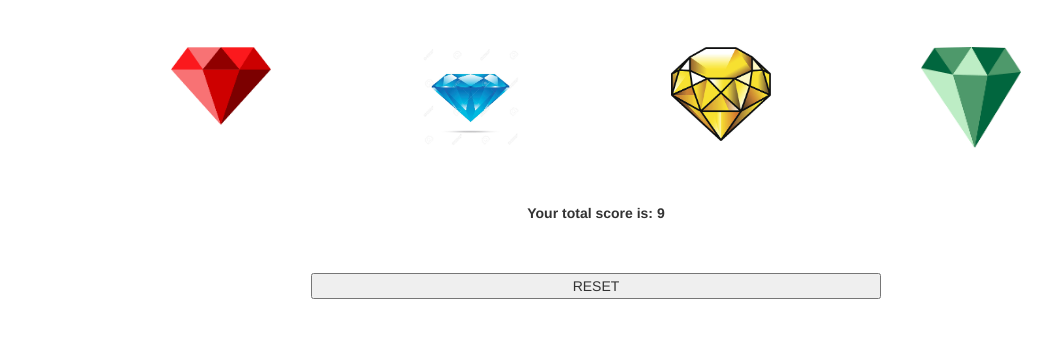
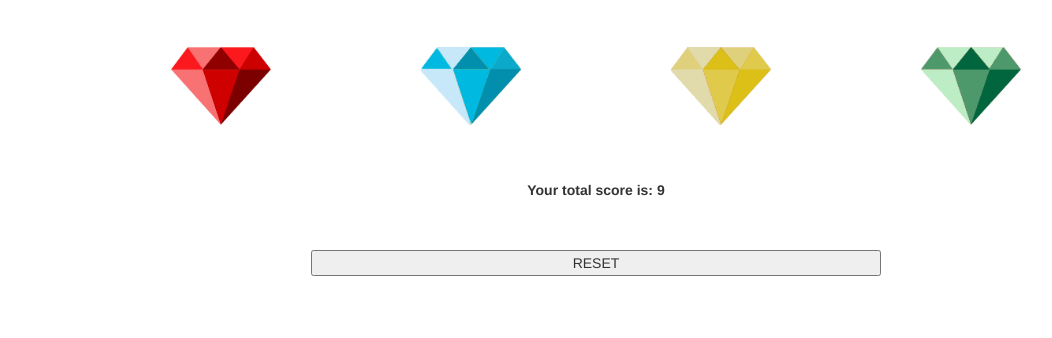
Before and after one commit to roryjames/crystals, a plain HTML site: page index.html in a window 1280 px wide. Both pictures are taken after a click on the element 515 px from the left and 475 px from the top of the page. Shown: the part 378-716 px from the top of the page, without its empty margins (44-1096 px from the left). Drawn offline with nearby package versions, Linux system fonts and the light colour scheme.

Commit message:
new images

```diff
--- a/assets/javascript,/game.js
+++ b/assets/javascript,/game.js
@@ -26,6 +26,7 @@ $(document).ready(function() {
 
     });
     $('#topaz').on('click', function() {
+        $('#topaz').css('transition: background-color 1000ms step-end;');
         counter += topaz;
         $('#score').text(counter);
         matchNum();
--- a/index.html
+++ b/index.html
@@ -38,10 +38,10 @@
         </section>
         <section class="row crystals">
 
-            <div id="ruby"><img src="./assets/images/download.png"></div>
-            <div id="topaz"><img src="./assets/images/topaz.jpg"></div>
-            <div id="citrine"><img src="./assets/images/citrine.jpg"></div>
-            <div id="emerald"><img src="./assets/images/emerald.png"></div>
+            <div id="ruby"><img src="./assets/images/download_crystal.png"></div>
+            <div id="topaz"><img src="./assets/images/topaz_crystal.png"></div>
+            <div id="citrine"><img src="./assets/images/citrine_crystal.png"></div>
+            <div id="emerald"><img src="./assets/images/emerald_crystal.png"></div>
 
         </section>
         <section class="row">
```
Also changed, not shown: assets/images/citrine.jpg (deleted), assets/images/citrine_crystal.png (added), assets/images/download_crystal.png (renamed from assets/images/download.png), assets/images/emerald.png (deleted), assets/images/emerald_crystal.png (added), assets/images/topaz.jpg (deleted), assets/images/topaz_crystal.png (added), 1 other file.
